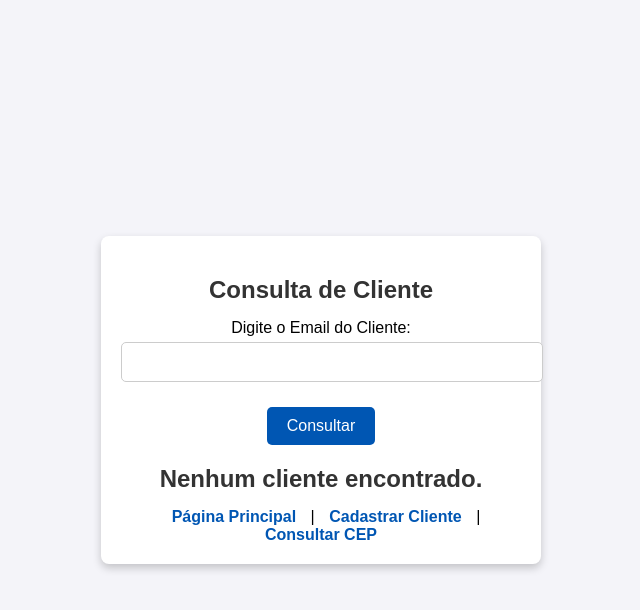
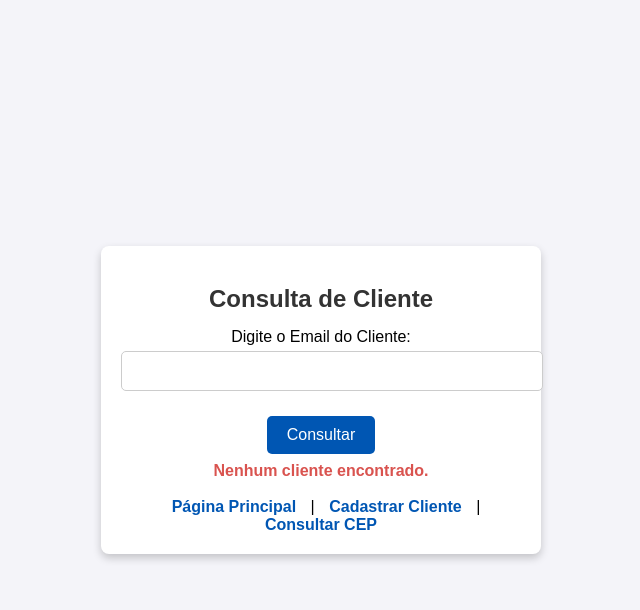
Before and after one commit to JvrCandido/Challenge-PY, a Flask app: template templates/consultar_cliente.html in a window 1280 px wide. Shown: the top 610 px of the page, without its empty margins (319-959 px from the left). Run offline with Flask 3, Linux system fonts and the light colour scheme; the template is opened without the code that fills it, so the values that code supplies are empty.

Commit message:
melhorias

```diff
--- a/app.py
+++ b/app.py
@@ -80,19 +80,22 @@ def consultar_cliente():
     email = request.args.get('email')
     print(f"Consultando cliente com email: {email}")  # Para debugging
     connection = conectar_bd()
+    cliente = None
+
     if connection:
-        cursor = connection.cursor()
-        cursor.execute("""SELECT id_nome, id_email, cd_cep, pcd, idoso FROM T_AS_CLIENTE WHERE id_email = :1""", (email,))
-        cliente = cursor.fetchone()
-        cursor.close()
-        connection.close()
+        try:
+            cursor = connection.cursor()
+            cursor.execute("""SELECT id_nome, id_email, cd_cep, pcd, idoso FROM T_AS_CLIENTE WHERE id_email = :1""", (email,))
+            cliente = cursor.fetchone()
+            print(f"Cliente encontrado: {cliente}")  # Para ver o que foi retornado
+        except cx_Oracle.DatabaseError as e:
+            error, = e.args
+            flash(f"Erro ao consultar cliente: {error.message}", "error")
+        finally:
+            cursor.close()
+            connection.close()
 
-        print(f"Cliente encontrado: {cliente}")  # Para ver o que foi retornado
-
-        if cliente:
-            return render_template('consultar_cliente.html', cliente=cliente)
-        return render_template('consultar_cliente.html', cliente=None)
-    return "Erro de conexão com o banco de dados.", 500
+    return render_template('consultar_cliente.html', cliente=cliente)
 
 @app.route('/alterar_cliente/<email>', methods=['GET', 'POST'])
 def alterar_cliente(email):
@@ -101,7 +104,6 @@ def alterar_cliente(email):
         return "Erro de conexão com o banco de dados.", 500
 
     if request.method == 'POST':
-        # Obter dados do formulário para atualização
         nome = request.form['nome']
         cep = request.form['cep']
         pcd = 'sim' == request.form.get('pcd')
@@ -123,7 +125,6 @@ def alterar_cliente(email):
             cursor.close()
             connection.close()
     else:
-        # Consultar cliente para exibir dados no formulário de atualização
         cursor = connection.cursor()
         cursor.execute("""SELECT id_nome, id_email, cd_cep, pcd, idoso
                           FROM T_AS_CLIENTE
--- a/templates/consultar_cliente.html
+++ b/templates/consultar_cliente.html
@@ -85,12 +85,16 @@
         .delete-button:hover {
             background-color: #c9302c;
         }
+        .message {
+            color: #d9534f;
+            font-weight: bold;
+        }
     </style>
 </head>
 <body>
     <div class="container">
         <h2>Consulta de Cliente</h2>
-        <form method="GET" action="{{ url_for('consultar_cliente') }}">
+        <form method="GET" action="http://127.0.0.1:5000/consultar_cliente">
             <div class="form-group">
                 <label for="email">Digite o Email do Cliente:</label>
                 <input type="email" name="email" id="email" required>
@@ -117,7 +121,7 @@
                 </form>
             </div>
         {% else %}
-            <h2>Nenhum cliente encontrado.</h2>
+            <p class="message">Nenhum cliente encontrado.</p>
         {% endif %}
 
         <div class="navigation">
```
